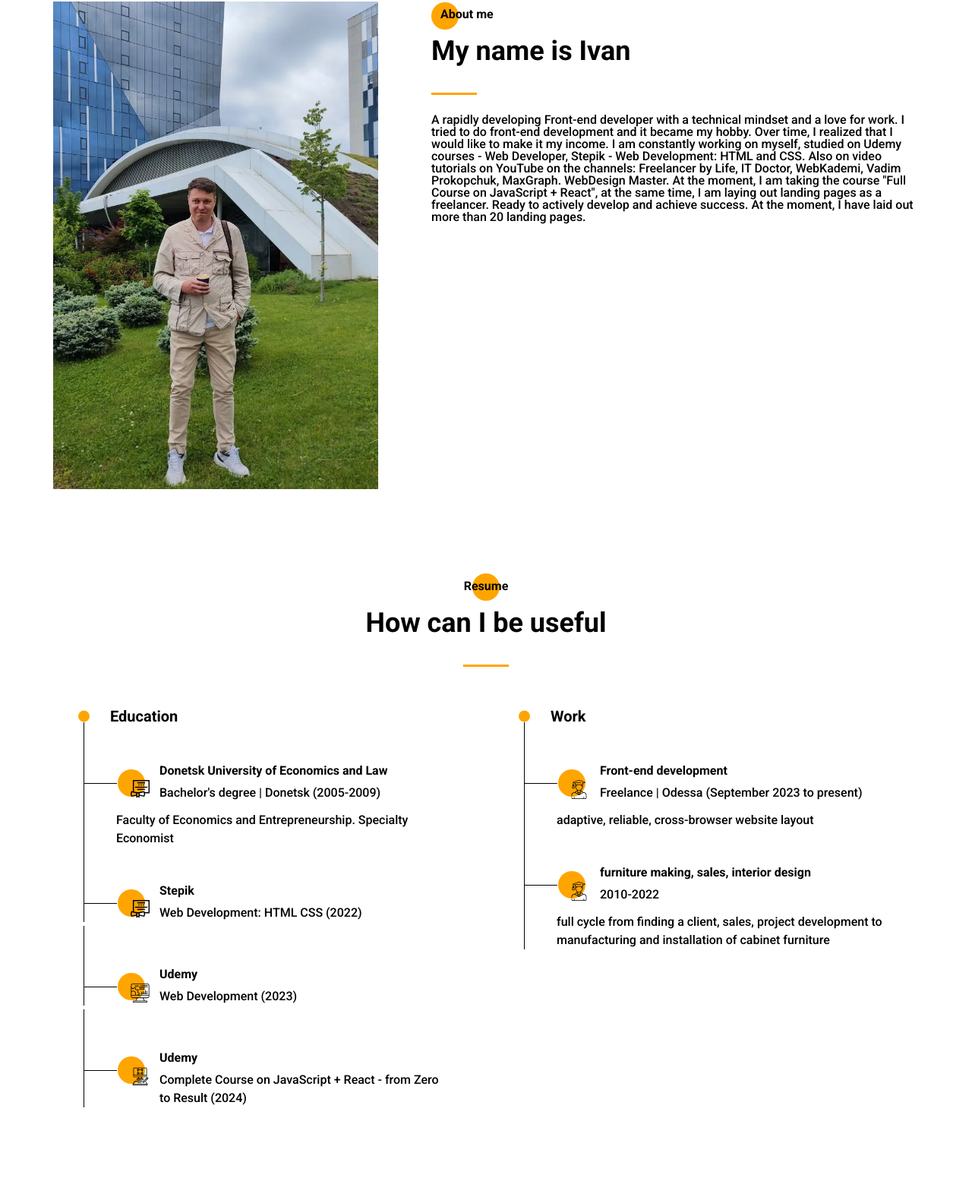
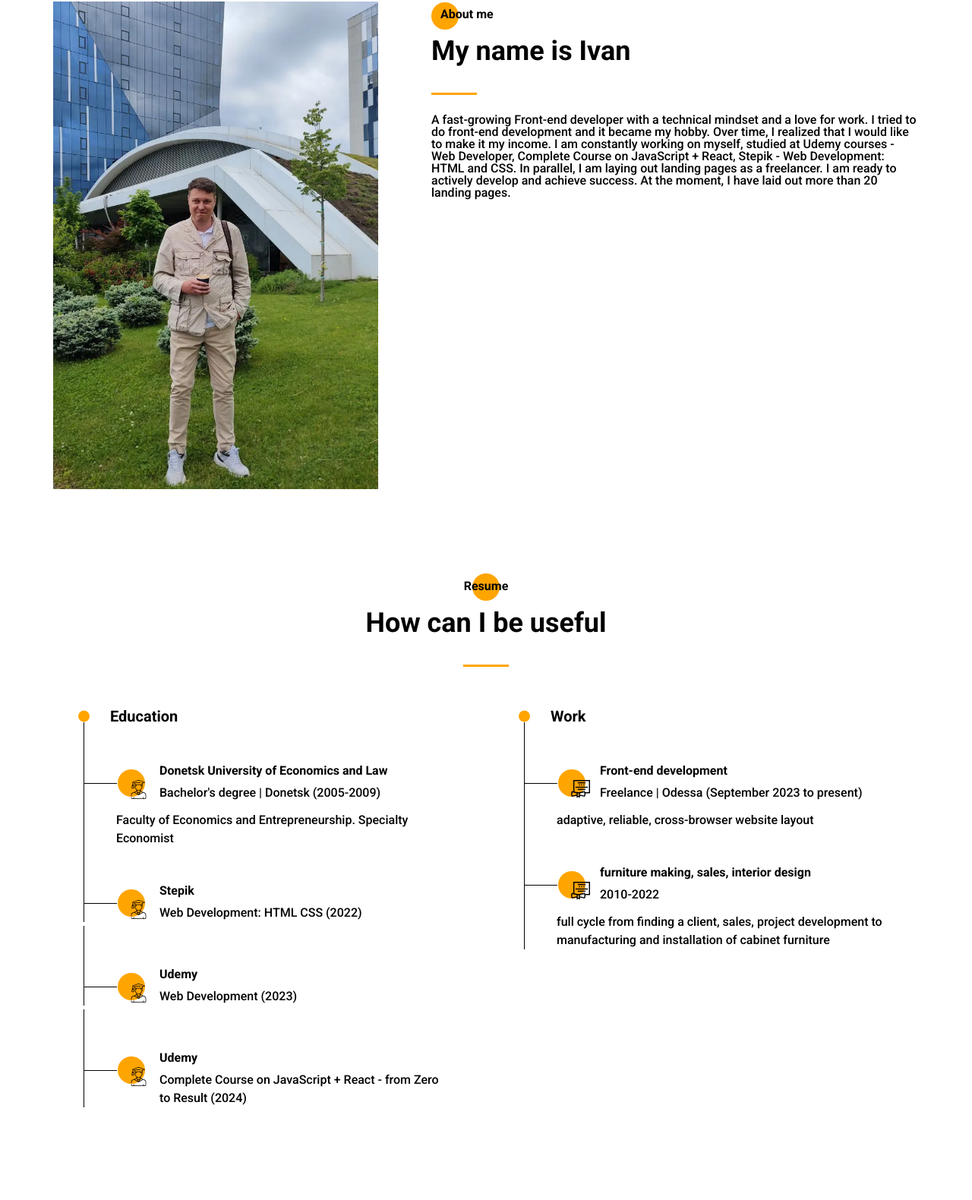
Before and after one commit to ivan1986mrpl/Ivan_Fomin, a plain HTML site: page index.html in a window 1280 px wide. Shown: the part 918-2498 px from the top of the page at 76% size. Drawn offline with Linux system fonts and the light colour scheme.

```diff
--- a/index.html
+++ b/index.html
@@ -2,7 +2,7 @@
 <html lang="en">
 
 <head>
-	<title>resume</title>
+	<title>Ivan Fomin</title>
 	<meta charset="UTF-8">
 	<meta name="format-detection" content="telephone=no">
 	<!-- <style>body{opacity: 0;}</style> -->
@@ -67,7 +67,7 @@
 							</div>
 							<div class="about__text">
 								<p>
-									A rapidly developing Front-end developer with a technical mindset and a love for work. I tried to do front-end development and it became my hobby. Over time, I realized that I would like to make it my income. I am constantly working on myself, studied on Udemy courses - Web Developer, Stepik - Web Development: HTML and CSS. Also on video tutorials on YouTube on the channels: Freelancer by Life, IT Doctor, WebKademi, Vadim Prokopchuk, MaxGraph. WebDesign Master. At the moment, I am taking the course "Full Course on JavaScript + React", at the same time, I am laying out landing pages as a freelancer. Ready to actively develop and achieve success. At the moment, I have laid out more than 20 landing pages.
+									A fast-growing Front-end developer with a technical mindset and a love for work. I tried to do front-end development and it became my hobby. Over time, I realized that I would like to make it my income. I am constantly working on myself, studied at Udemy courses - Web Developer, Complete Course on JavaScript + React, Stepik - Web Development: HTML and CSS. In parallel, I am laying out landing pages as a freelancer. I am ready to actively develop and achieve success. At the moment, I have laid out more than 20 landing pages.
 								</p>
 							</div>
 						</div>
@@ -90,7 +90,7 @@
 									<div class="resume__item item-resume">
 										<div class="item-resume__head">
 											<div class="item-resume__icon">
-												<img src="img/thirdSection3/2.svg" alt="icon" class="item-resume__img">
+												<img src="img/thirdSection3/1.svg" alt="icon" class="item-resume__img">
 											</div>
 											<div class="item-resume__header">
 												<h4 class="item-resume__title">Donetsk University of Economics and Law</h4>
@@ -106,7 +106,7 @@
 									<div class="resume__item item-resume">
 										<div class="item-resume__head">
 											<div class="item-resume__icon">
-												<img src="img/thirdSection3/2.svg" alt="icon" class="item-resume__img">
+												<img src="img/thirdSection3/1.svg" alt="icon" class="item-resume__img">
 											</div>
 											<div class="item-resume__header">
 												<h4 class="item-resume__title">Stepik</h4>
@@ -122,7 +122,7 @@
 									<div class="resume__item item-resume">
 										<div class="item-resume__head">
 											<div class="item-resume__icon">
-												<img src="img/thirdSection3/3.svg" alt="icon" class="item-resume__img">
+												<img src="img/thirdSection3/1.svg" alt="icon" class="item-resume__img">
 											</div>
 											<div class="item-resume__header">
 												<h4 class="item-resume__title">Udemy</h4>
@@ -138,7 +138,7 @@
 									<div class="resume__item item-resume">
 										<div class="item-resume__head">
 											<div class="item-resume__icon">
-												<img src="img/thirdSection3/4.svg" alt="icon" class="item-resume__img">
+												<img src="img/thirdSection3/1.svg" alt="icon" class="item-resume__img">
 											</div>
 											<div class="item-resume__header">
 												<h4 class="item-resume__title">Udemy</h4>
@@ -159,7 +159,7 @@
 									<div class="resume__item item-resume">
 										<div class="item-resume__head">
 											<div class="item-resume__icon">
-												<img src="img/thirdSection3/1.svg" alt="icon" class="item-resume__img">
+												<img src="img/thirdSection3/2.svg" alt="icon" class="item-resume__img">
 											</div>
 											<div class="item-resume__header">
 												<h4 class="item-resume__title">Front-end development</h4>
@@ -175,7 +175,7 @@
 									<div class="resume__item item-resume">
 										<div class="item-resume__head">
 											<div class="item-resume__icon">
-												<img src="img/thirdSection3/1.svg" alt="icon" class="item-resume__img">
+												<img src="img/thirdSection3/2.svg" alt="icon" class="item-resume__img">
 											</div>
 											<div class="item-resume__header">
 												<h4 class="item-resume__title">furniture making, sales, interior design </h4>
@@ -381,7 +381,7 @@
 					<ul class="footer__contacts">
 						<li class="footer__item">
 							<div class="footer__link-icon"><img src="img/footer/social/email.svg" alt="email" class="footer__link-img"></div>
-							<a href="mailto:ivanitit3535@gmail.com" class="footer__link">ivanitit3535@gmail.com</a>
+							<a href="mailto:aleksandrovichivan35@gmail.com" class="footer__link">aleksandrovichivan35@gmail.com</a>
 						</li>
 						<li class="footer__item">
 							<div class="footer__link-icon"><img src="img/footer/social/phone2.svg" alt="phone" class="footer__link-img"></div>
```
Also changed, not shown: 1 other file.
